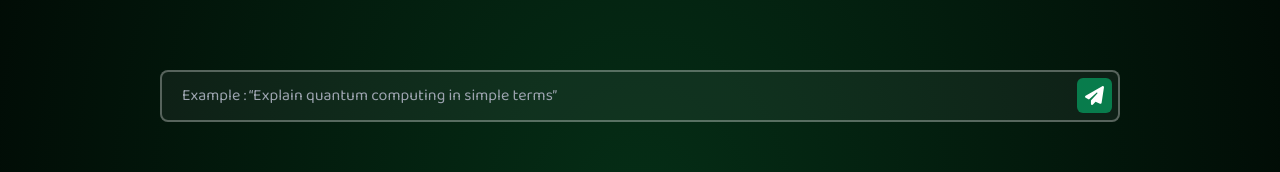
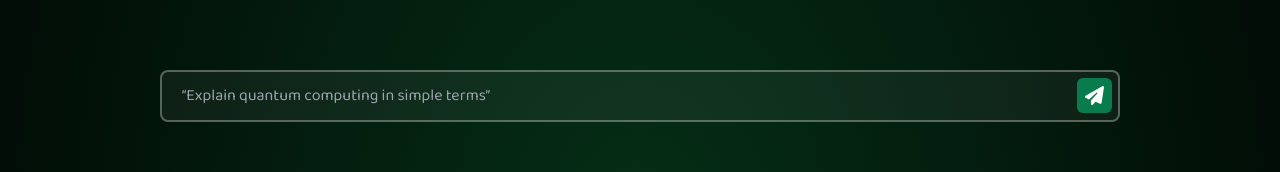
Before and after one commit to Mohayyad-Muawia/chatpdf, a React (Vite) app: page /chat in a window 1280 px wide. Shown: the part 577-749 px from the top of the page. Built offline with nearby package versions, Linux system fonts and the light colour scheme; no server answers; sample sign-in values are in the browser's storage.

Commit message:
refine placeholder text in Chat component input

```diff
--- a/src/components/Chat.jsx
+++ b/src/components/Chat.jsx
@@ -143,7 +143,7 @@ const Chat = () => {
           required
           placeholder={
             !msgSent
-              ? 'Example : “Explain quantum computing in simple terms”'
+              ? '“Explain quantum computing in simple terms”'
               : ''
           }
           value={mssg}
```
